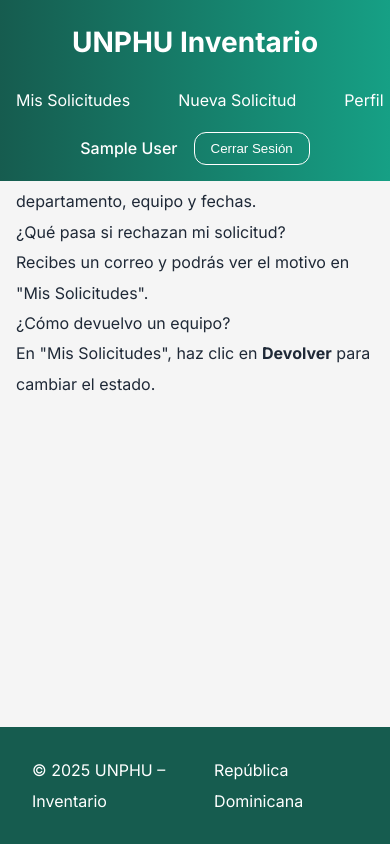
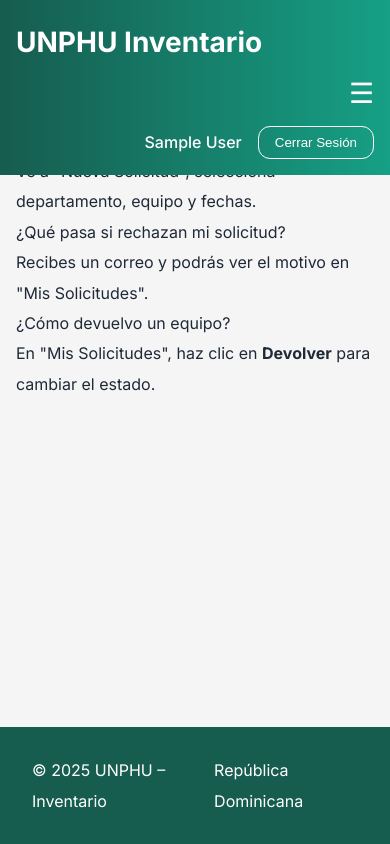
Before and after one commit to ysanchezf/inventarioV2, a Next.js app: page /faq in a window 390 px wide. Built offline with nearby package versions, Linux system fonts and the light colour scheme; no server answers; sample sign-in values are in the browser's storage.

Commit message:
feat: add mobile nav

```diff
--- a/components/Layout.tsx
+++ b/components/Layout.tsx
@@ -1,5 +1,5 @@
 // components/Layout.tsx
-import React, { ReactNode } from 'react';
+import React, { ReactNode, useState, useEffect } from 'react';
 import Link from 'next/link';
 import { useSession, signOut } from 'next-auth/react';
 import { useRouter } from 'next/router';
@@ -9,6 +9,15 @@
 export default function Layout({ children }: Props) {
   const { data: session, status } = useSession();
   const router = useRouter();
+  const [menuOpen, setMenuOpen] = useState(false);
+
+  useEffect(() => {
+    const handleRouteChange = () => setMenuOpen(false);
+    router.events.on('routeChangeStart', handleRouteChange);
+    return () => {
+      router.events.off('routeChangeStart', handleRouteChange);
+    };
+  }, [router]);
   if (status === 'loading') return null;
 
   const user = session?.user as { rol?: string; name?: string };
@@ -23,8 +32,15 @@
             <Link href={logoHref} className="logo">
               UNPHU Inventario
             </Link>
+            <button
+              className="nav-toggle"
+              onClick={() => setMenuOpen((o) => !o)}
+              aria-label="Menú"
+            >
+              ☰
+            </button>
             <nav>
-              <ul className="nav-list">
+              <ul className={`nav-list${menuOpen ? ' open' : ''}`}>
                 {isAdmin ? (
                   <>
                     <li>
--- a/styles/global.css
+++ b/styles/global.css
@@ -89,6 +89,14 @@
   flex: 1;
   margin: 0 2rem;
 }
+.nav-toggle {
+  display: none;
+  background: none;
+  border: none;
+  color: var(--white);
+  font-size: 1.75rem;
+  cursor: pointer;
+}
 .nav-list {
   display: flex;
   gap: 1.5rem;
@@ -108,6 +116,9 @@
 .nav-link:hover,
 .nav-link.active {
   background: rgba(255, 255, 255, 0.2);
+}
+.nav-list.open {
+  display: flex;
 }
 
 .session-info {
@@ -557,7 +568,28 @@
   }
   header .app-container.header-flex {
     flex-direction: column;
-    gap: 1rem;
+    align-items: flex-start;
+    gap: 0.5rem;
+  }
+  .nav-toggle {
+    display: block;
+    margin-left: auto;
+  }
+  nav {
+    width: 100%;
+  }
+  .nav-list {
+    flex-direction: column;
+    width: 100%;
+    gap: 0.5rem;
+    display: none;
+  }
+  .nav-list li {
+    text-align: left;
+  }
+  .session-info {
+    width: 100%;
+    justify-content: flex-end;
   }
   .features {
     grid-template-columns: 1fr;
```
